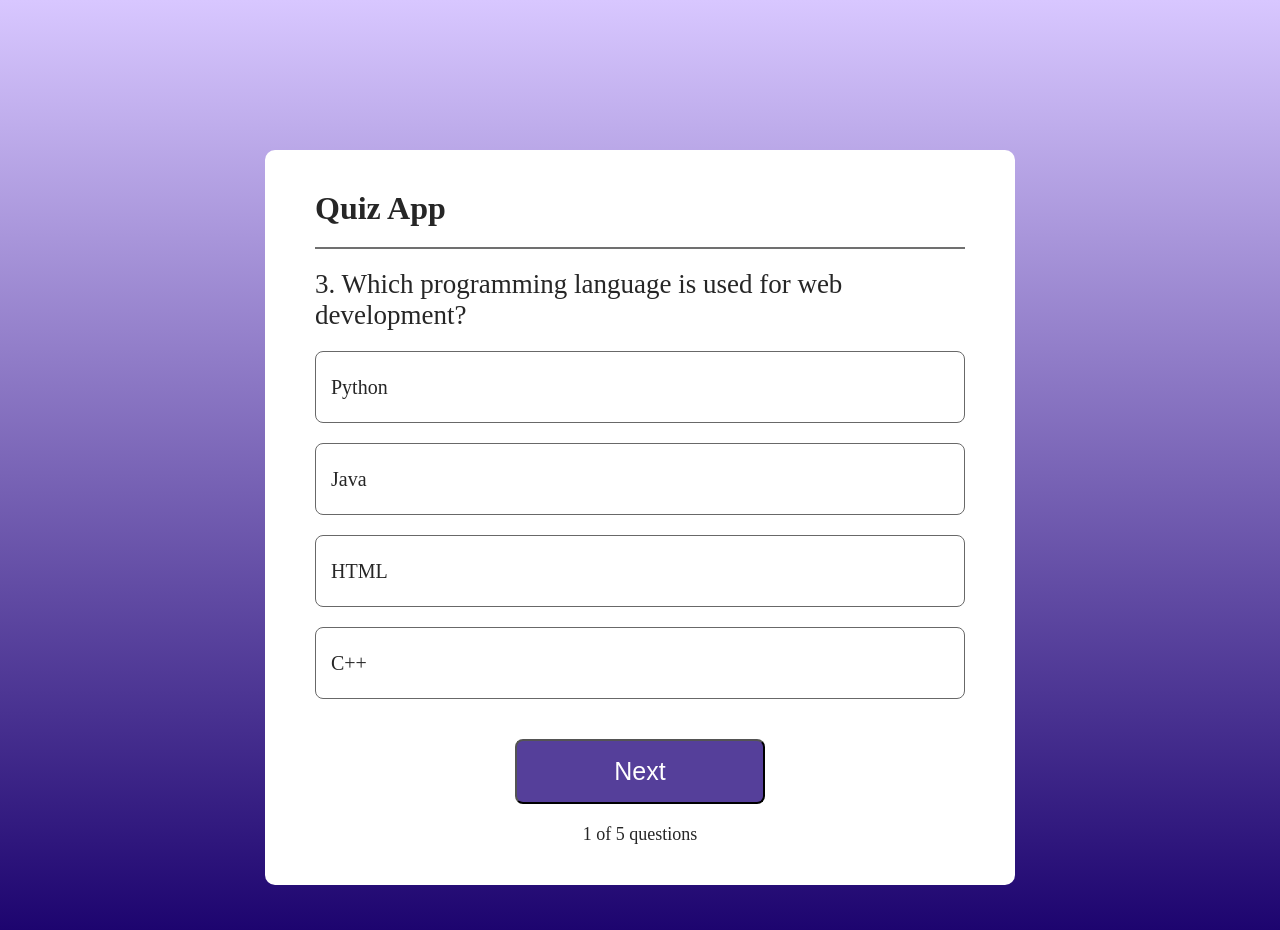
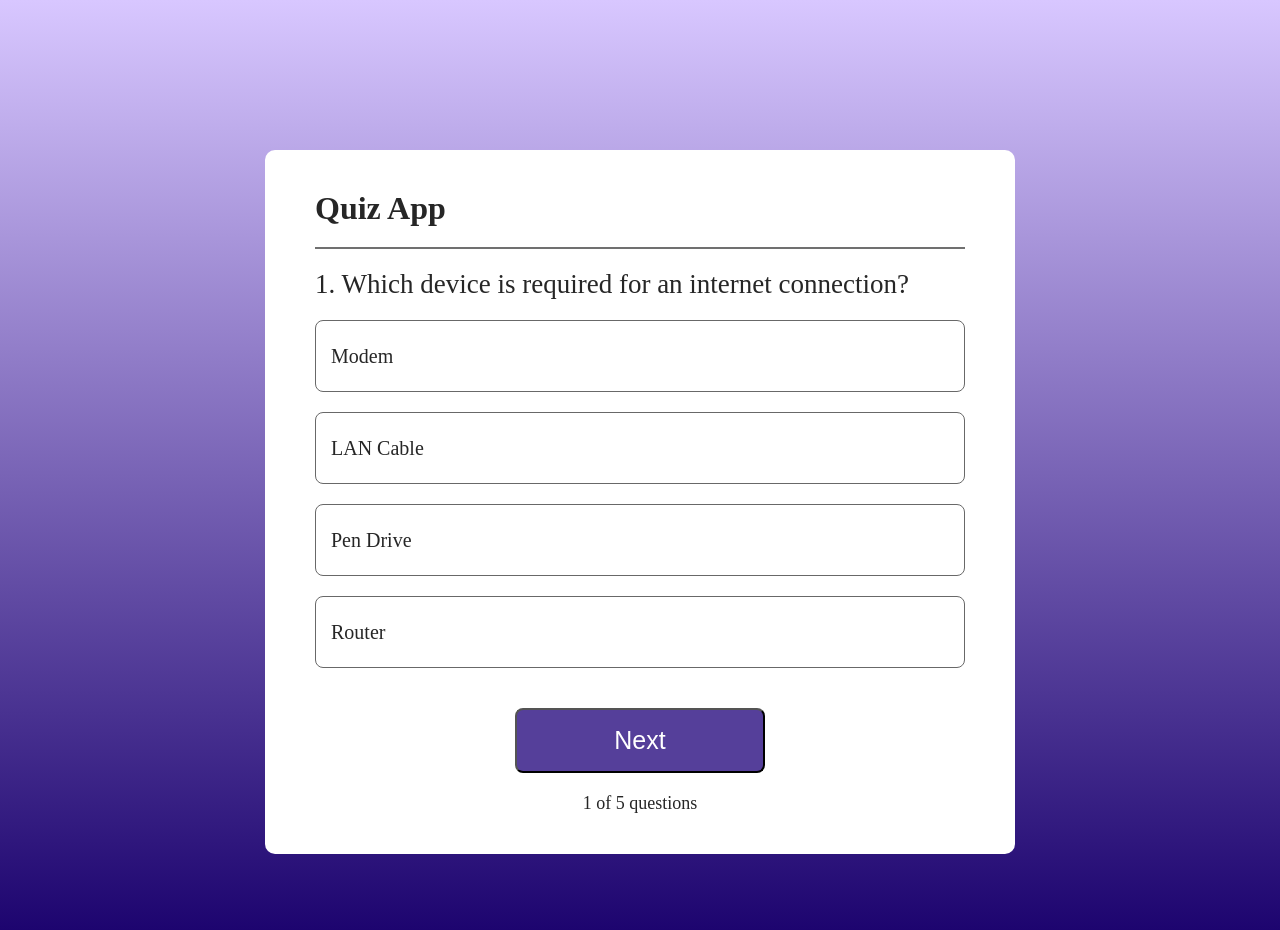
Before and after one commit to KasareSimran/Quiz-App, a React (Vite) app: page / in a window 1280 px wide. Shown: the top 930 px of the page. Built offline with nearby package versions, Linux system fonts and the light colour scheme.

Commit message:
Style for component

```diff
--- a/src/Component/Quiz.css
+++ b/src/Component/Quiz.css
@@ -51,12 +51,12 @@
     font-size: 18px;
 }
 
-.correct{
+.container .correct{
     background: #dffff2;
     border-color: #00d397;
 }
 
-.wrong{
+.container .wrong{
     background: #FFEBEB;
     border-color: #FF4A4A;
 }
--- a/src/Component/Quiz.jsx
+++ b/src/Component/Quiz.jsx
@@ -5,7 +5,7 @@ import {data} from '../assets/data'
 import './Quiz.css'
 
 const Quiz =()=>{
-    const [index,setIndex]=useState(2);
+    const [index,setIndex]=useState(0);
     const [question,setQuestion]=useState(data[index])
 
 
```
